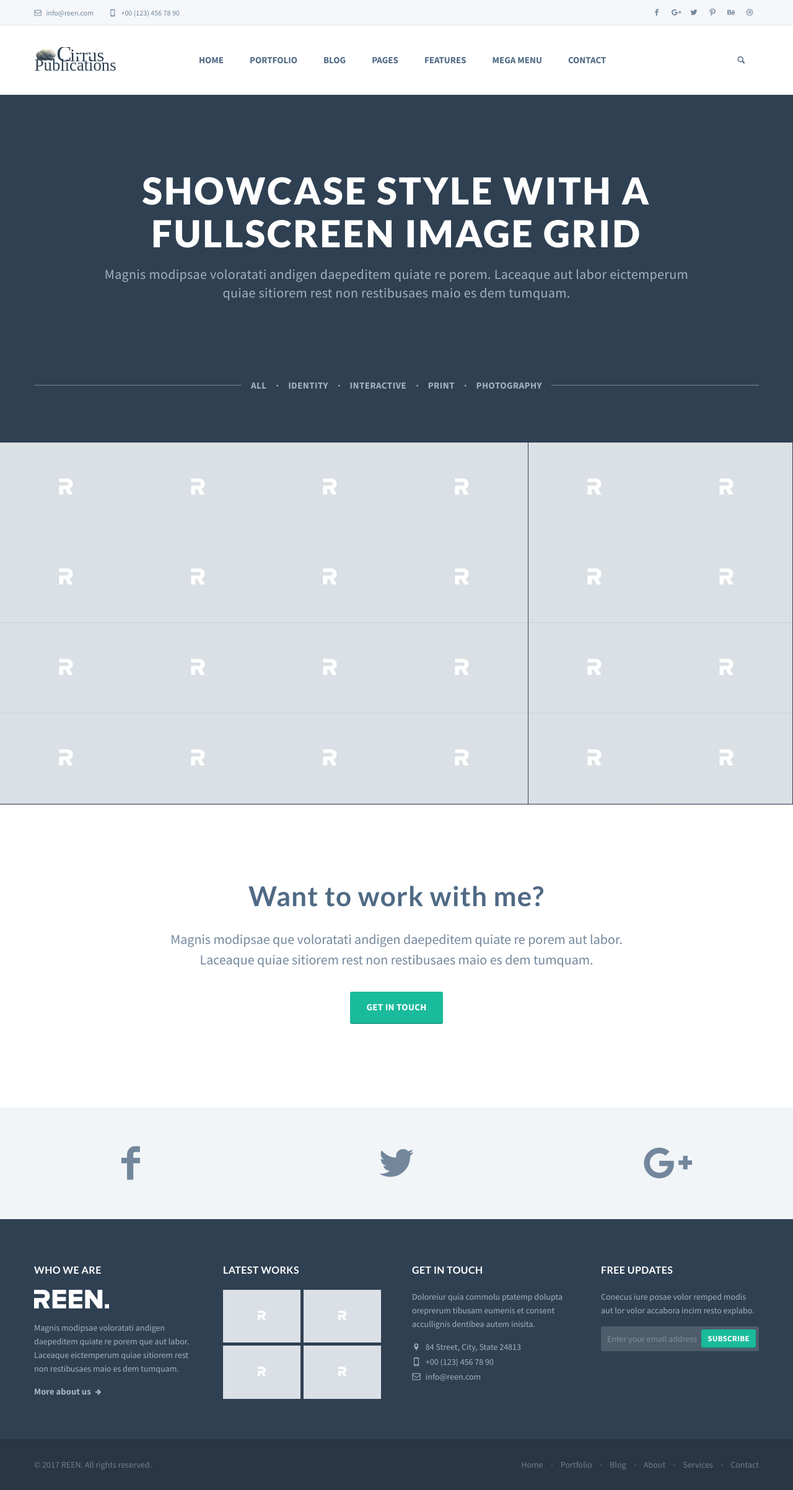
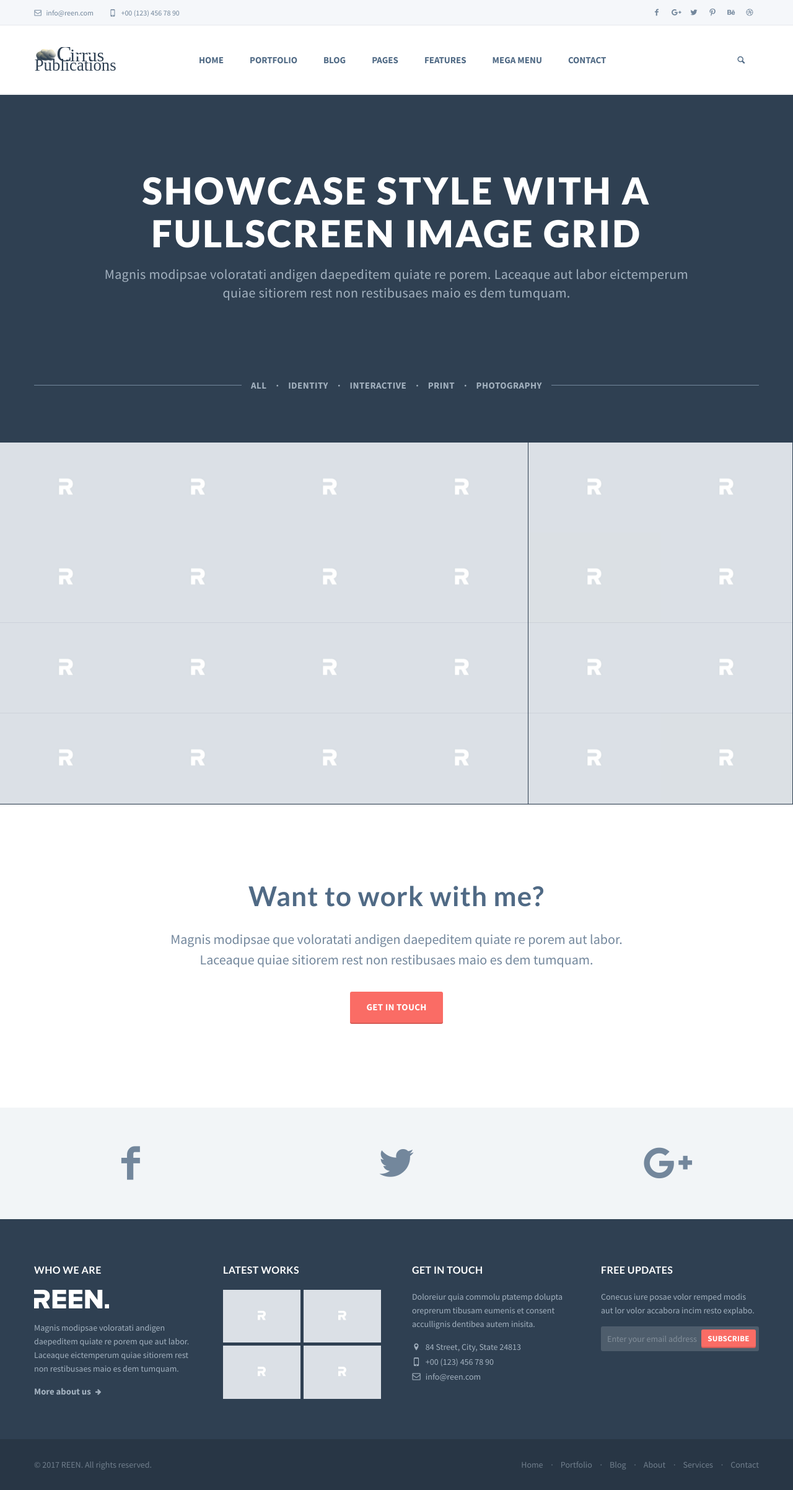
Before and after one commit to wendikristine/cirruspublications, a Jekyll site: the page built from index.html, in a window 1280 px wide. Shown: the whole page at 62% size. Built offline with Jekyll 4.4.1, drawn with Linux system fonts in a browser that asks for light colours.

Commit message:
change skin to "red"

```diff
--- a/_layouts/default.html
+++ b/_layouts/default.html
@@ -15,7 +15,7 @@
 		<link href="{{site.baseurl}}assets/css/main.css" rel="stylesheet">
 
 		<!-- AddOn/Plugin CSS -->
-		<link href="{{site.baseurl}}assets/css/green.css" rel="stylesheet" title="Color">
+		<link href="{{site.baseurl}}assets/css/red.css" rel="stylesheet" title="Color">
 		<link href="{{site.baseurl}}assets/css/owl.carousel.css" rel="stylesheet">
 		<link href="{{site.baseurl}}assets/css/owl.transitions.css" rel="stylesheet">
 		<link href="{{site.baseurl}}assets/css/animate.min.css" rel="stylesheet">
@@ -457,14 +457,7 @@
 		<script src="{{site.baseurl}}assets/js/custom.js"></script>
 
 		<!-- For demo purposes – can be removed on production -->
-		<link href="{{site.baseurl}}assets/css/green.css" rel="alternate stylesheet" title="Green color">
-		<link href="{{site.baseurl}}assets/css/blue.css" rel="alternate stylesheet" title="Blue color">
 		<link href="{{site.baseurl}}assets/css/red.css" rel="alternate stylesheet" title="Red color">
-		<link href="{{site.baseurl}}assets/css/pink.css" rel="alternate stylesheet" title="Pink color">
-		<link href="{{site.baseurl}}assets/css/purple.css" rel="alternate stylesheet" title="Purple color">
-		<link href="{{site.baseurl}}assets/css/orange.css" rel="alternate stylesheet" title="Orange color">
-		<link href="{{site.baseurl}}assets/css/navy.css" rel="alternate stylesheet" title="Navy color">
-		<link href="{{site.baseurl}}assets/css/gray.css" rel="alternate stylesheet" title="Gray color">
 
 		<script src="switchstylesheet/switchstylesheet.js"></script>
 
```
